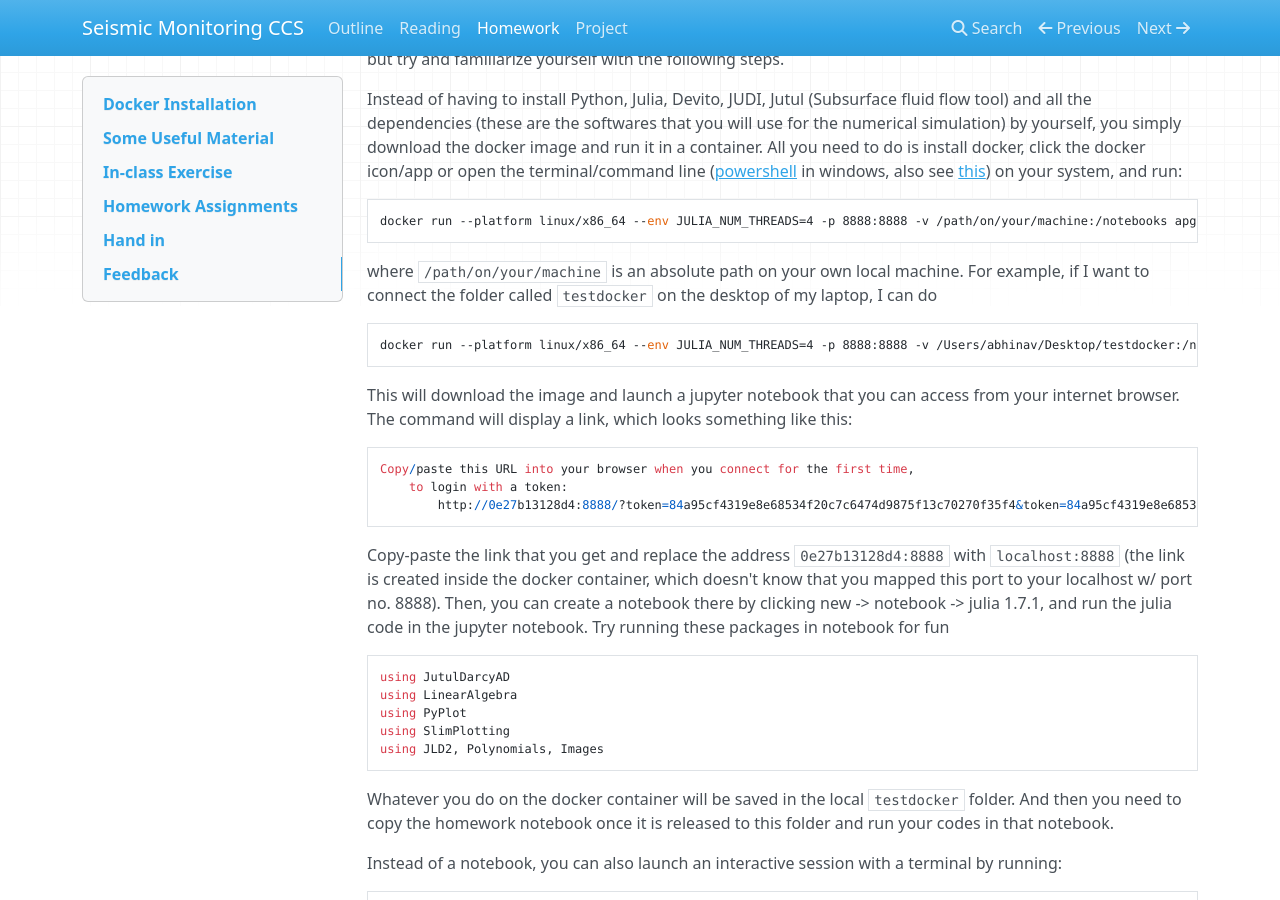
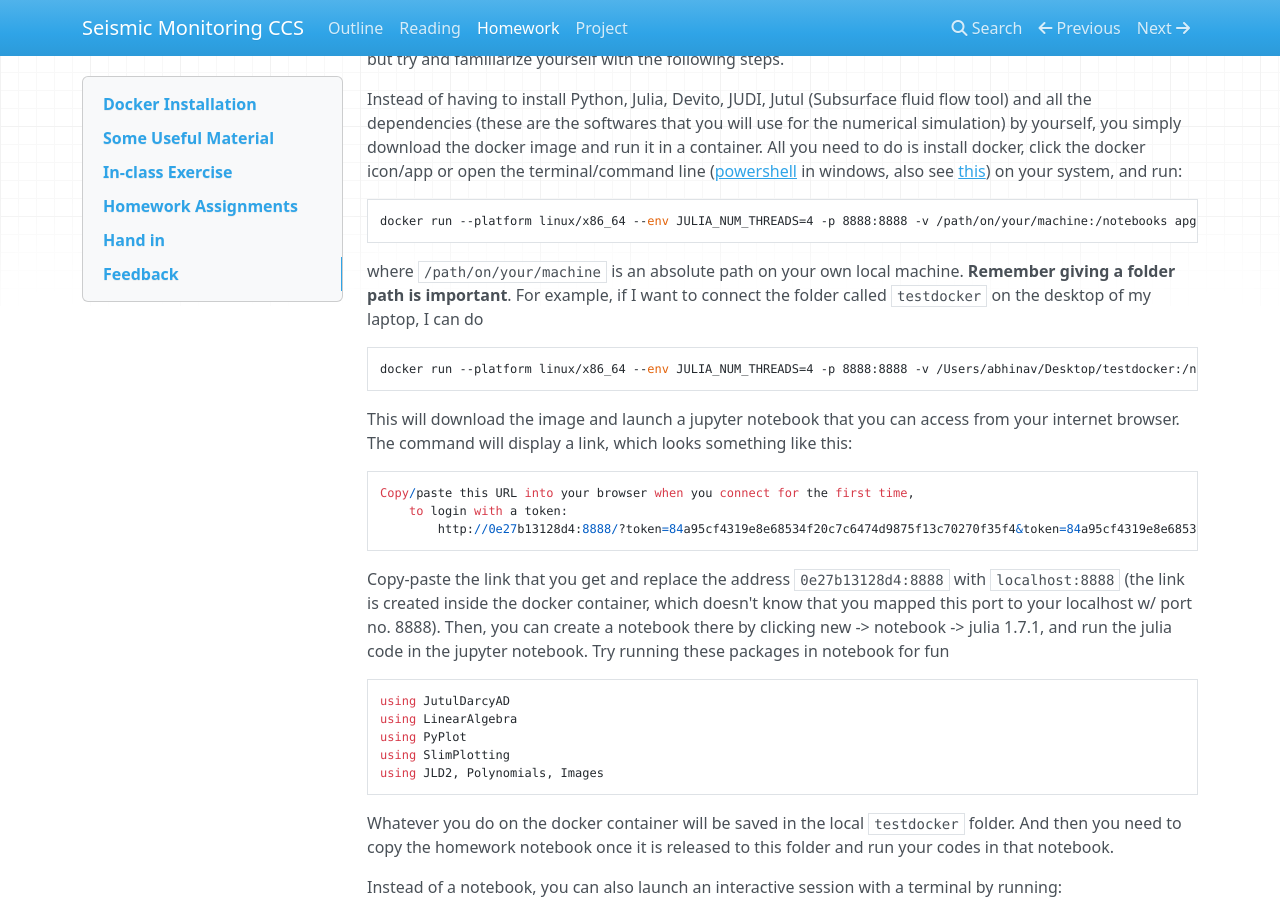
Before and after one commit to flexie/eas-4803-8803-ccs, an MkDocs documentation site: the page built from docs/homework.md, in a window 1280 px wide and 900 px high, scrolled down 475 px. Built offline with MkDocs 1.6.1, drawn with Linux system fonts in a browser that asks for light colours; nearby versions of some CDN libraries.

Commit message:
Posted HW 2

````diff
--- a/docs/homework.md
+++ b/docs/homework.md
@@ -87,7 +87,7 @@ Instead of having to install Python, Julia, Devito, JUDI, Jutul (Subsurface flui
 ```
 docker run --platform linux/x86_64 --env JULIA_NUM_THREADS=4 -p 8888:8888 -v /path/on/your/machine:/notebooks apgahlot/ccsenv:1.0
 ```
-where `/path/on/your/machine` is an absolute path on your own local machine. For example, if I want to connect the folder called `testdocker` on the desktop of my laptop, I can do
+where `/path/on/your/machine` is an absolute path on your own local machine. **Remember giving a folder path is important**. For example, if I want to connect the folder called `testdocker` on the desktop of my laptop, I can do
 
 ```
 docker run --platform linux/x86_64 --env JULIA_NUM_THREADS=4 -p 8888:8888 -v /Users/abhinav/Desktop/testdocker:/notebooks apgahlot/ccsenv:1.0
````
